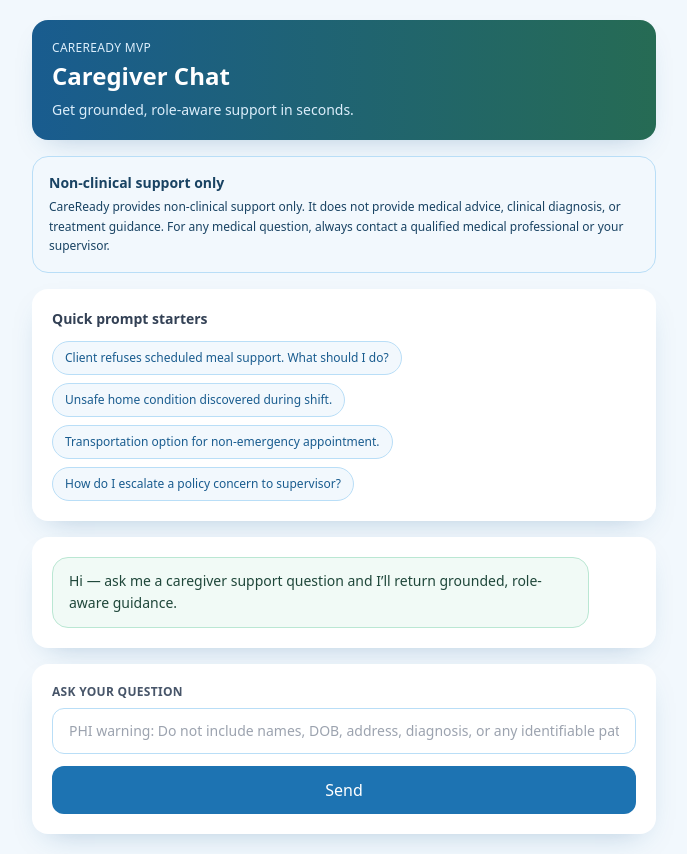
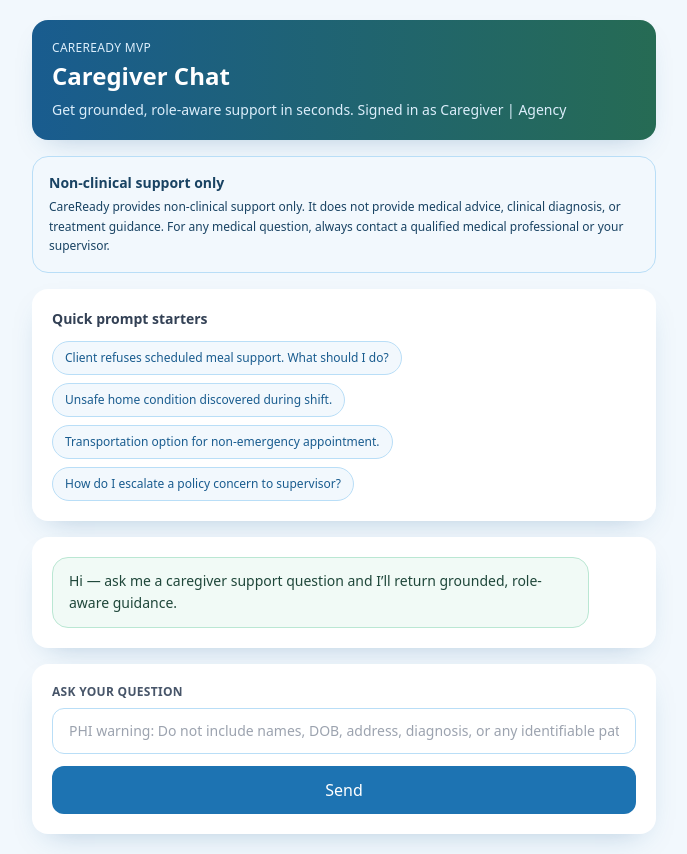
Before and after one commit to chloehamilton1/careready-mvp-ui, a Next.js app: page /chat in a window 1280 px wide. Shown: the whole page, without its empty margins (296-983 px from the left). Built offline with nearby package versions, Linux system fonts and the light colour scheme.

Commit message:
Show user role in chat header

```diff
--- a/src/app/chat/page.tsx
+++ b/src/app/chat/page.tsx
@@ -30,6 +30,11 @@
   const [feedbackGiven, setFeedbackGiven] = useState<{
     [key: number]: "up" | "down";
   }>({});
+
+  const user =
+  typeof window !== "undefined"
+    ? JSON.parse(localStorage.getItem("careUser") || "{}")
+    : {};
 
   const handleQuickPrompt = (prompt: string) => {
     setInput(prompt);
@@ -139,8 +144,9 @@
   return (
     <ShellLayout
       title="Caregiver Chat"
-      subtitle="Get grounded, role-aware support in seconds."
+      subtitle={`Get grounded, role-aware support in seconds. Signed in as ${user.role || "Caregiver"} | ${user.agency || "Agency"}`}
     >
+
       <DisclaimerCard
         title="Non-clinical support only"
         content="CareReady provides non-clinical support only. It does not provide medical advice, clinical diagnosis, or treatment guidance. For any medical question, always contact a qualified medical professional or your supervisor."
```
